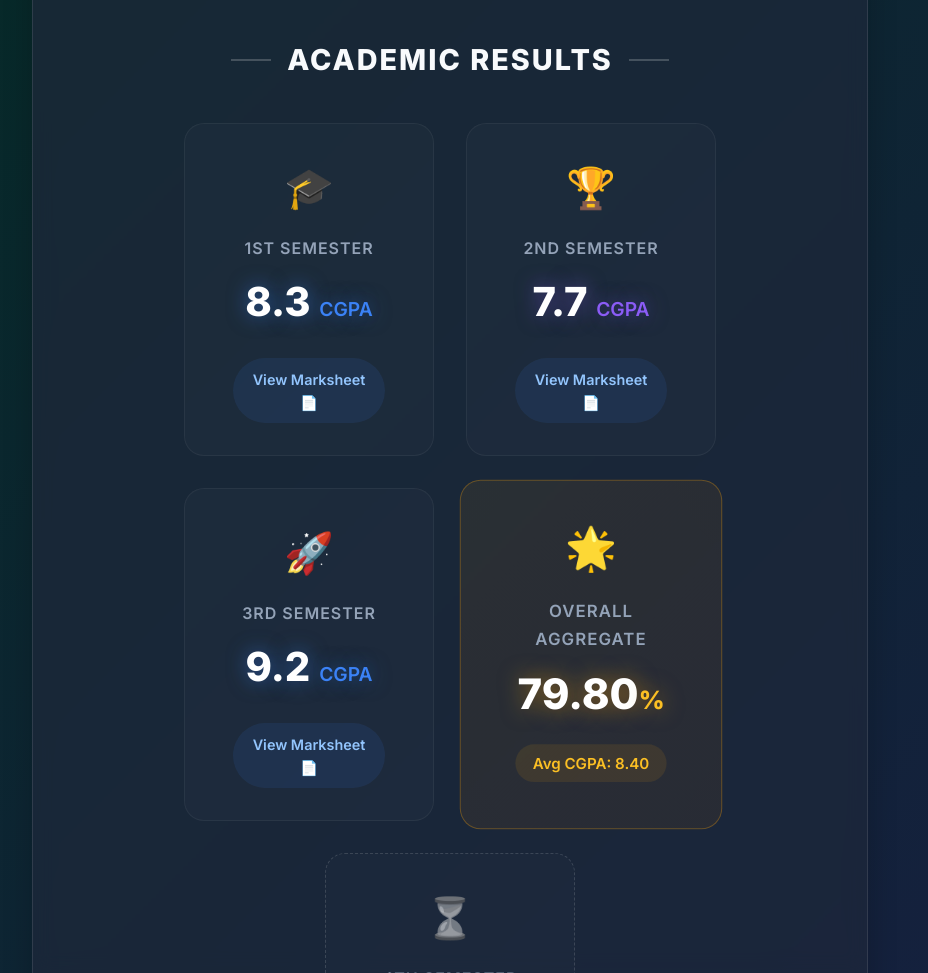
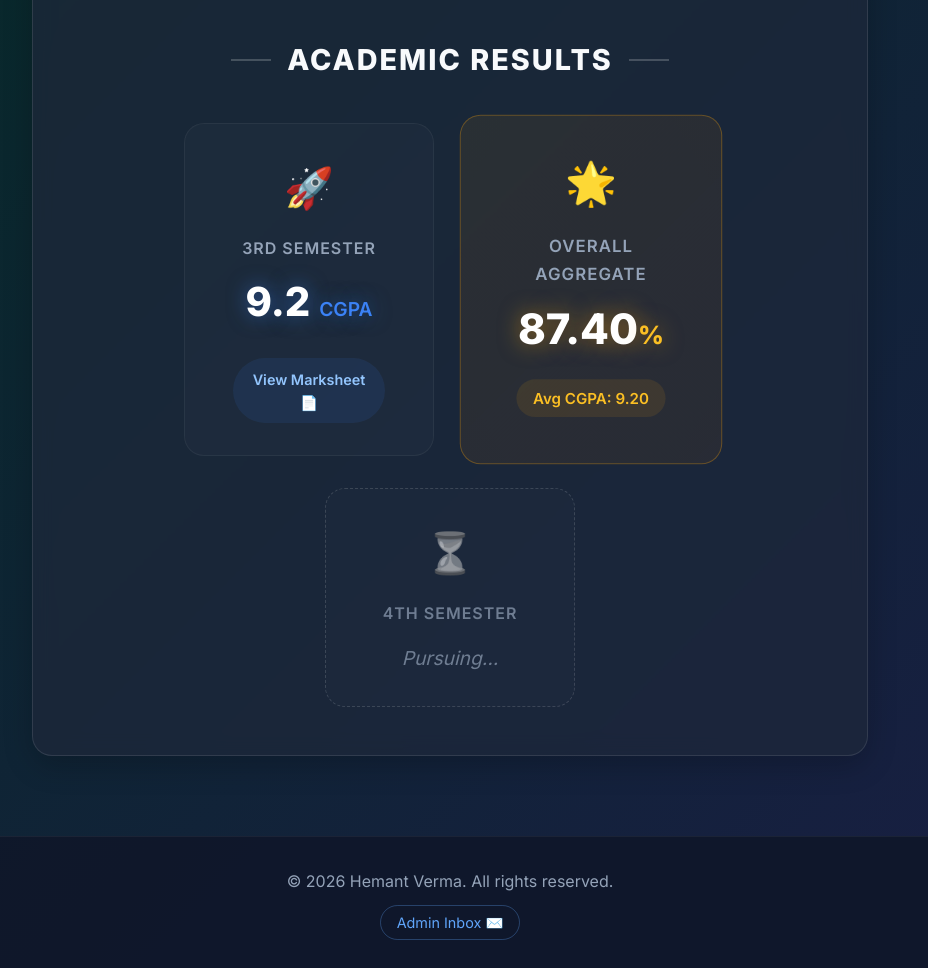
Before and after one commit to hemantverma5733/PERSONAL-PORTFOLIO-WEBSITE-, a website: page index.html in a window 1280 px wide. Shown: the part 1300-2273 px from the top of the page, without its empty margins (190-1118 px from the left). Drawn offline with Linux system fonts and the light colour scheme.

Commit message:
Remove 1st and 2nd semester marksheet cards

```diff
--- a/index.html
+++ b/index.html
@@ -226,23 +226,6 @@
             </div>
 
             <div style="display: flex; gap: 2rem; justify-content: center; flex-wrap: wrap;">
-                <a href="#" onclick="openPasswordModal(event, '1st_sem_marksheet.pdf', '1st Semester')" style="text-decoration: none; color: inherit; display: block;" class="sem-card" data-cgpa="8.3">
-                    <div class="marksheet-card">
-                        <div style="font-size: 2.5rem; margin-bottom: 1rem;">🎓</div>
-                        <h4 style="color: var(--text-secondary); margin-bottom: 0.5rem; font-weight: 600; text-transform: uppercase; letter-spacing: 1px;">1st Semester</h4>
-                        <p style="color: white; font-size: 2.5rem; font-weight: 800; margin: 0; text-shadow: 0 0 20px rgba(59,130,246,0.5);">8.3 <span style="font-size: 1.2rem; color: var(--accent-primary); font-weight: 600;">CGPA</span></p>
-                        <div class="marksheet-btn">View Marksheet 📄</div>
-                    </div>
-                </a>
-
-                <a href="#" onclick="openPasswordModal(event, '2nd_sem_marksheet.png', '2nd Semester')" style="text-decoration: none; color: inherit; display: block;" class="sem-card" data-cgpa="7.7">
-                    <div class="marksheet-card">
-                        <div style="font-size: 2.5rem; margin-bottom: 1rem;">🏆</div>
-                        <h4 style="color: var(--text-secondary); margin-bottom: 0.5rem; font-weight: 600; text-transform: uppercase; letter-spacing: 1px;">2nd Semester</h4>
-                        <p style="color: white; font-size: 2.5rem; font-weight: 800; margin: 0; text-shadow: 0 0 20px rgba(139,92,246,0.5);">7.7 <span style="font-size: 1.2rem; color: var(--accent-secondary); font-weight: 600;">CGPA</span></p>
-                        <div class="marksheet-btn">View Marksheet 📄</div>
-                    </div>
-                </a>
 
                 <a href="#" onclick="openPasswordModal(event, '3rd_sem_marksheet.pdf', '3rd Semester')" style="text-decoration: none; color: inherit; display: block;" class="sem-card" data-cgpa="9.2">
                     <div class="marksheet-card">
```
